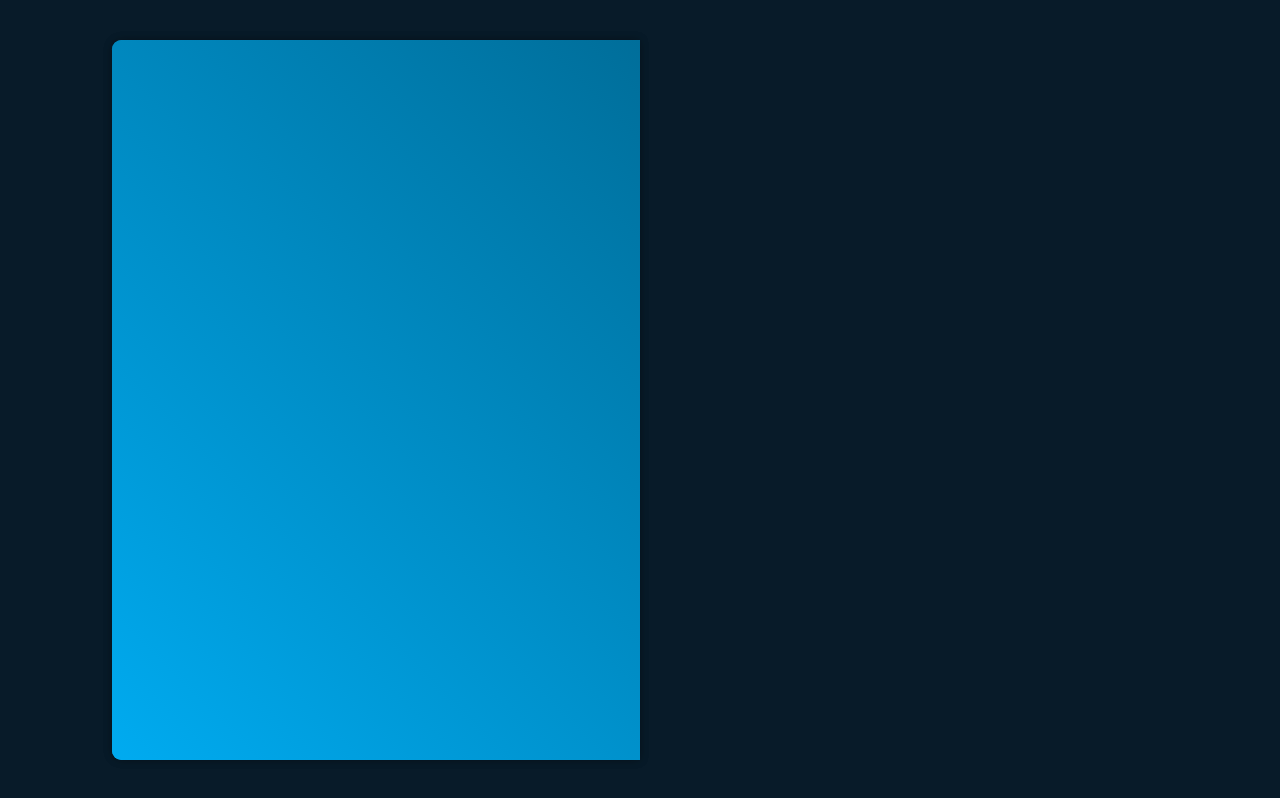
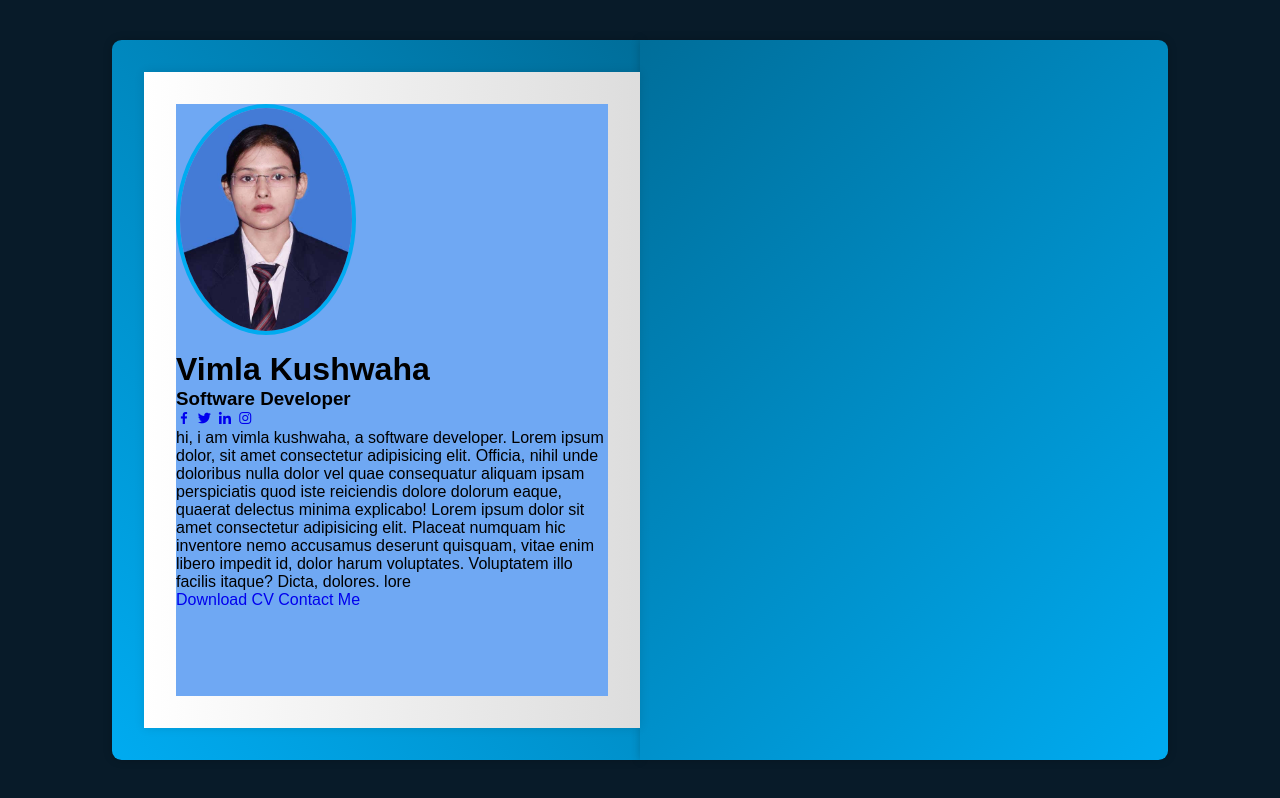
Before and after one commit to vimla-kushwaha/3d-portfolio-using-html, a plain HTML site: page index.html in a window 1280 px wide. Drawn offline with nearby package versions, Linux system fonts and the light colour scheme.

Commit message:
page partliy done

```diff
--- a/index.html
+++ b/index.html
@@ -5,11 +5,40 @@
     <meta name="viewport" content="width=device-width, initial-scale=1.0">
     <title>Document</title>
     <link rel="stylesheet" href="style.css">
+    <!-- box icons -->
+     <link href="https://unpkg.com/boxicons@2.1.4/css/boxicons.min.css" rel="stylesheet" >
 </head>
 <body>
     <div class="wrapper">
-        <div class="cover cover-left"></div>
-        <div class="cover cover-right"></div>
+        <div class="cover cover-left turn"></div>
+        <div class="cover cover-right turn"></div>
+        <div class="book">
+            <!-- profile page -->
+            <div class="book-page page-left">
+                <div class="profile-page">
+                    <img src="vimla.jpg" alt="" >
+                    <h1>Vimla Kushwaha</h1>
+                    <h3>Software Developer</h3>
+
+                    <div class="social-media">
+                        <a href="#"><i class="bx bxl-facebook"></i></a>
+                        <a href="#"><i class="bx bxl-twitter" ></i></a>
+                        <a href="#"><i class="bx bxl-linkedin"></i></a>
+                        <a href="#"><i class="bx bxl-instagram"></i></a>
+                    </div>
+                    <p>
+                        hi, i am vimla kushwaha, a software developer. Lorem ipsum dolor, sit amet consectetur adipisicing elit. Officia, nihil unde doloribus nulla dolor vel quae consequatur aliquam ipsam perspiciatis quod iste reiciendis dolore dolorum eaque, quaerat delectus minima explicabo!
+                        Lorem ipsum dolor sit amet consectetur adipisicing elit. Placeat numquam hic inventore nemo accusamus deserunt quisquam, vitae enim libero impedit id, dolor harum voluptates. Voluptatem illo facilis itaque? Dicta, dolores.
+                        lore
+                    </p>
+                    <div class="btn-box">
+                        <a href="#" class="btn">Download CV</a>
+
+                        <a href="#" class="btn contact-me">Contact Me</a>
+                    </div>
+                </div>
+            </div>
+        </div>
     </div>
     <script src="script.js" ></script>
 </body>
--- a/style.css
+++ b/style.css
@@ -15,8 +15,8 @@
     --white-color:#fff;
     --cover-color: linear-gradient(45deg,#00abf0,#006e9a);
     --pages-color: linear-gradient(90deg,#fff,#ddd);
-    --border:.125rem solid #00abf0;
-    --box-shadow:0 0 .6rem rgba(0, 0, 0, .2);
+    --border: .125rem solid #00abf0;
+    --box-shadow: 0 0 .6rem rgba(0, 0, 0, .2);
 }
 body{
     display: flex;
@@ -30,11 +30,15 @@ body{
     width:66rem;
     height:45rem;
     /*background: red;*/
+    padding: 2rem;
 }
 .cover{
     position: absolute;
     width: 50%;
     height: 100%;
+    top:0;
+    left:0;
+
     background: var(--cover-color);
     box-shadow: var(--box-shadow);
     border-top-left-radius: .6rem;
@@ -44,9 +48,39 @@ body{
 .cover.cover-right.turn{
     transform: rotateY(180deg);
 }
-.cover-left{
+.cover.cover-left{
+    z-index:-1
+}
+img{
+    /*border-radius: 7%;*/
 
 }
-.cover-right{
+.book{
+    position:relative;
+    width: 100%;
+    height: 100%;
+    display: flex;
+}
 
+.book .book-page{
+    position: absolute;
+    width: 50%;
+    height: 100%;
+    background: var(--pages-color);
+    box-shadow: 0 0 0.6rem rgba(0, 0, 0, .1);
+    display:flex;
+    padding:2rem;
 }
+.profile-page img{
+    max-width: 180px;
+    border-radius: 50%;
+    border: .25rem solid var(--main-color);
+    margin-bottom: .8rem;
+}
+
+.profile-page{
+    background: rgb(111, 168, 243);
+    display: 180px;
+    justify-content: center;
+    align-items: center;
+}
```
Also changed, not shown: vimla.jpg (added).
